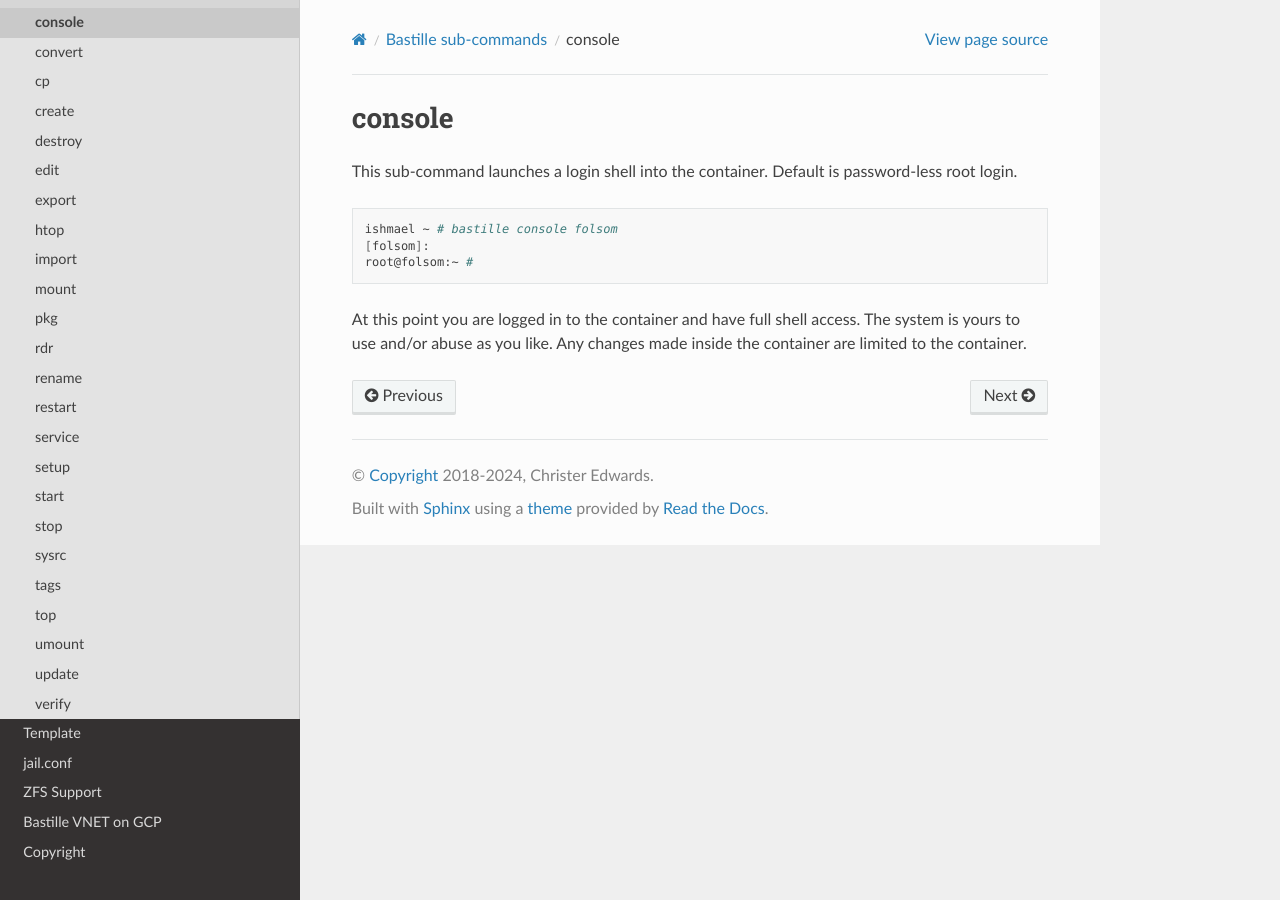
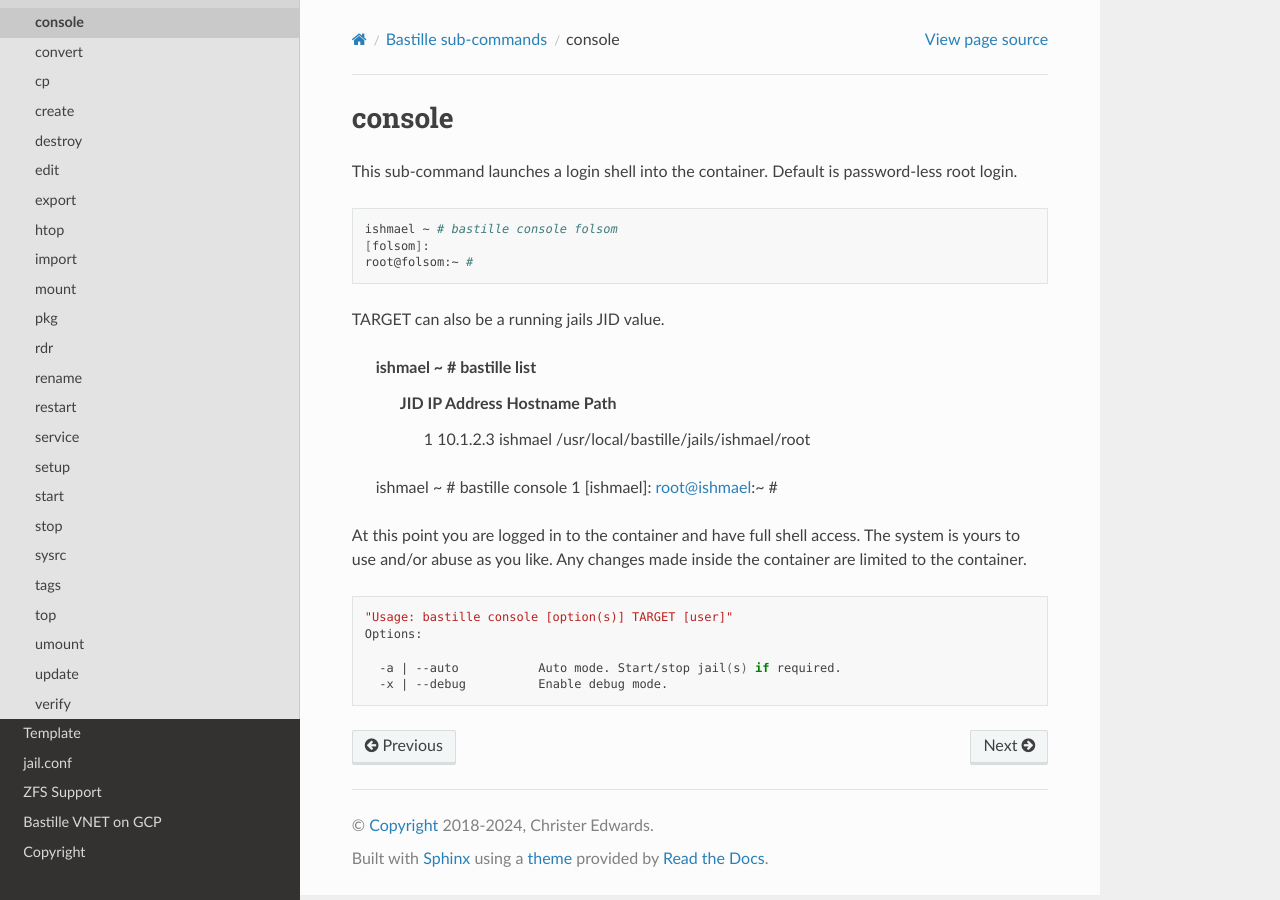
Before and after one commit to BastilleBSD/bastille, a Sphinx documentation site: the page built from docs/chapters/subcommands/console.rst, in a window 1280 px wide. Built offline with Sphinx 7.4.7 and the Read the Docs theme 3.1.0, drawn with Linux system fonts in a browser that asks for light colours; pages that are not in the unit, such as notebooks, are missing from menus.

Commit message:
docs: document JID login for console

```diff
--- a/docs/chapters/subcommands/console.rst
+++ b/docs/chapters/subcommands/console.rst
@@ -2,8 +2,7 @@
 console
 =======
 
-This sub-command launches a login shell into the container. Default is password-less
-root login.
+This sub-command launches a login shell into the container. Default is password-less root login.
 
 .. code-block:: shell
 
@@ -11,6 +10,23 @@ root login.
   [folsom]:
   root@folsom:~ #
 
+TARGET can also be a running jails JID value.
+
+  ishmael ~ # bastille list
+   JID  IP Address      Hostname                      Path
+     1  10.1.2.3        ishmael                       /usr/local/bastille/jails/ishmael/root
+  ishmael ~ # bastille console 1
+  [ishmael]:
+  root@ishmael:~ #
+
 At this point you are logged in to the container and have full shell access.  The
 system is yours to use and/or abuse as you like. Any changes made inside the
 container are limited to the container.
+
+.. code-block:: shell
+
+  "Usage: bastille console [option(s)] TARGET [user]"
+  Options:
+
+    -a | --auto           Auto mode. Start/stop jail(s) if required.
+    -x | --debug          Enable debug mode.
```
